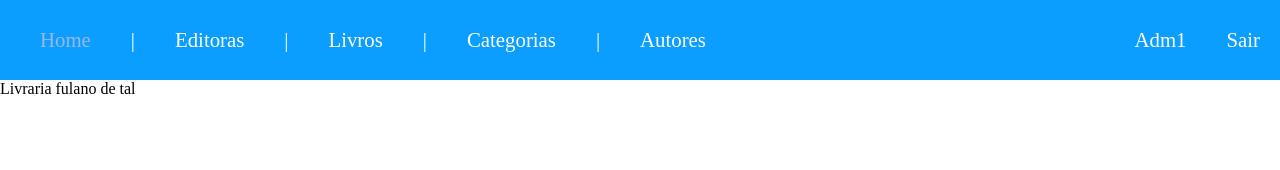
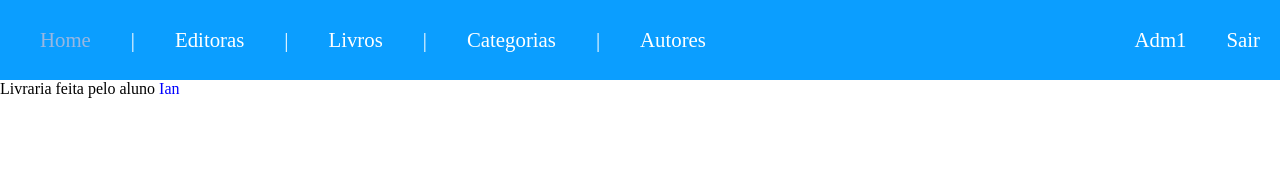
Before and after one commit to Ianrdom/livraria-frontend-vue, a Vue app: page / in a window 1280 px wide. Shown: the top 170 px of the page. Built offline with nearby package versions, Linux system fonts and the light colour scheme.

Commit message:
colocando meu nome

```diff
--- a/src/views/HomeView.vue
+++ b/src/views/HomeView.vue
@@ -1 +1,4 @@
-<template>Livraria fulano de tal</template>
+<template>
+  Livraria feita pelo aluno
+  <a style="color: blue" href="https://github.com/IandomINFO"> Ian </a>
+</template>
```
